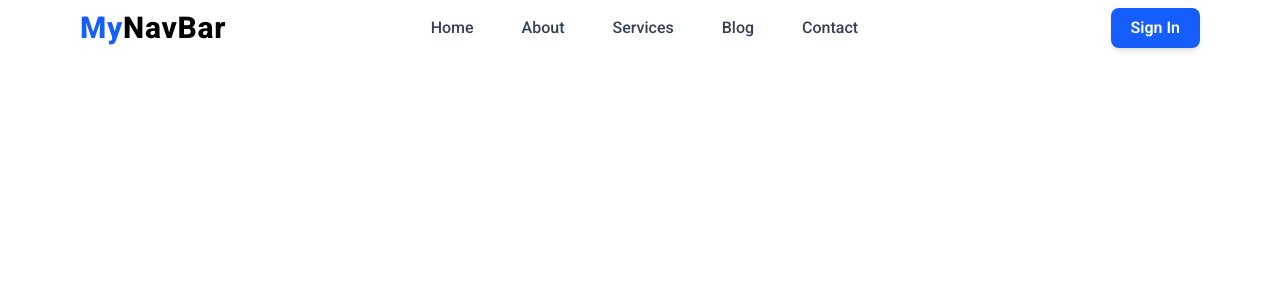
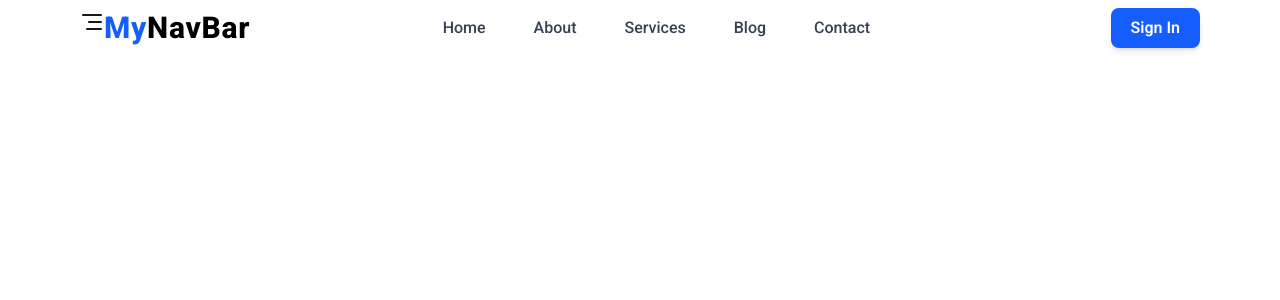
Before and after one commit to antu-sen/React-Toggle, a React (Vite) app: page /contact in a window 1280 px wide. Shown: the top 300 px of the page. Built offline with nearby package versions, Linux system fonts and the light colour scheme.

Commit message:
added locide icon

```diff
--- a/src/components/Navbar.jsx
+++ b/src/components/Navbar.jsx
@@ -1,4 +1,5 @@
 import Link from "./NavBar/Link";
+import { TextAlignEnd } from "lucide-react";
 
 const navigationData = [
   {
@@ -32,9 +33,12 @@ const navigationData = [
 const Navbar = () => {
   return (
     <nav className="flex justify-between items-center py-2 px-20">
-      <h3 className="text-3xl font-extrabold tracking-wide text-blue-600 cursor-pointer">
-        My<span className="text-black">NavBar</span>
-      </h3>
+      <span className="flex">
+        <TextAlignEnd />
+        <h3 className="text-3xl font-extrabold tracking-wide text-blue-600 cursor-pointer">
+          My<span className="text-black">NavBar</span>
+        </h3>
+      </span>
       <ul className="flex justify-center items-center">
         {navigationData.map((route) => (
           <Link key={route.id} route={route}></Link>
```
